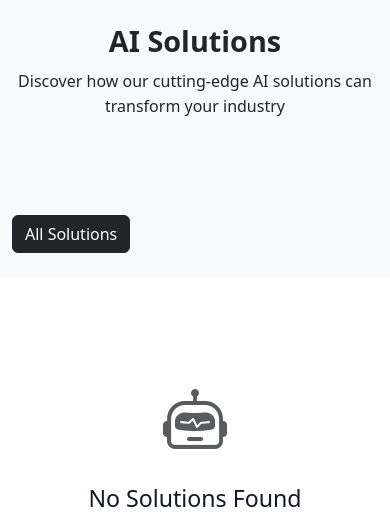
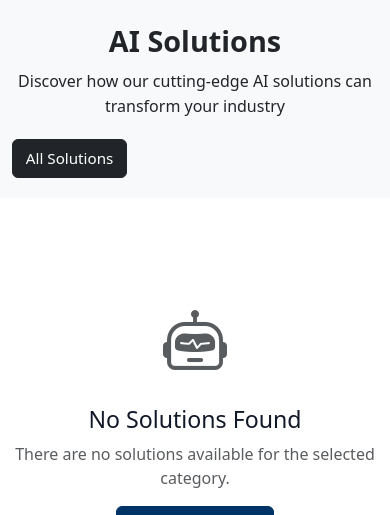
Before and after one commit to RishiAryal24/pyloom, a Django app: template templates/frontend/solutions.html in a window 390 px wide. Shown: the part 89-604 px from the top of the page. Run offline with Django 4.2, Linux system fonts and the light colour scheme; the template is opened without the code that fills it, so the values that code supplies are empty.

Commit message:
AI solution pages header area adjusted

```diff
--- a/core/static/core/css/main.css
+++ b/core/static/core/css/main.css
@@ -112,6 +112,19 @@ main > article:first-child .lead {
   margin-bottom: 0;
 }
 
+.solutions-page-header {
+  padding: 2rem 0 1.25rem;
+}
+
+.solutions-filter {
+  padding: 0.25rem 0 1.5rem;
+}
+
+.solutions-filter .btn {
+  padding: 0.45rem 0.8rem;
+  font-size: 0.95rem;
+}
+
 footer.bg-dark {
   background: var(--pyloom-blue-dark) !important;
   border-top: 4px solid var(--pyloom-gold);
@@ -146,4 +159,12 @@ footer .footer-social:hover {
   main > article:first-child .lead {
     font-size: 1rem;
   }
+
+  .solutions-page-header {
+    padding: 1.5rem 0 1rem;
+  }
+
+  .solutions-filter {
+    padding-bottom: 1.25rem;
+  }
 }
--- a/templates/frontend/solutions.html
+++ b/templates/frontend/solutions.html
@@ -5,8 +5,8 @@
 
 {% block content %}
 <!-- Page Header -->
-<section class="bg-light text-dark py-5">
-    <div class="container py-4">
+<section class="solutions-page-header bg-light text-dark">
+    <div class="container">
         <div class="row">
             <div class="col-lg-8 mx-auto text-center">
                 <h1 class="display-4 fw-bold mb-3">AI Solutions</h1>
@@ -17,7 +17,7 @@
 </section>
 
 <!-- Filter Section -->
-<section class="py-4 bg-light">
+<section class="solutions-filter bg-light">
     <div class="container">
         <div class="row align-items-center">
             <div class="col-lg-6">
```
